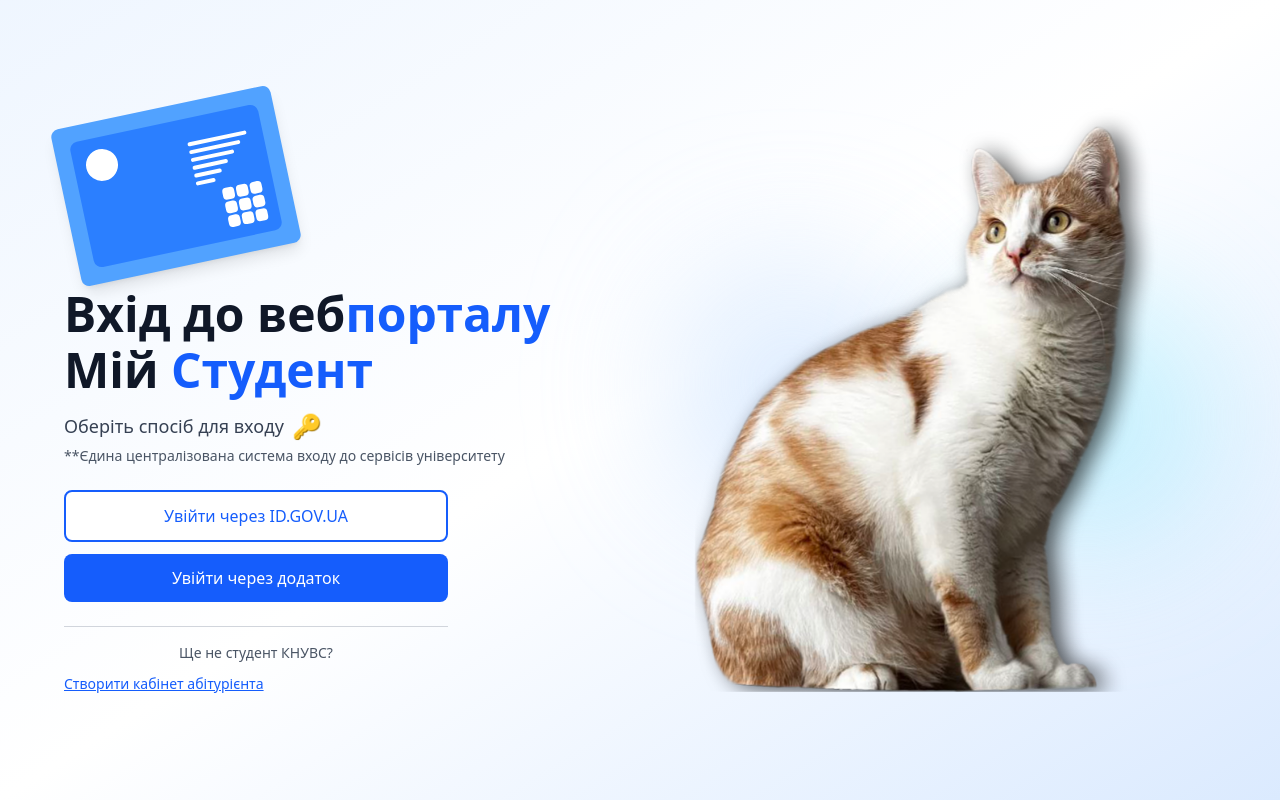
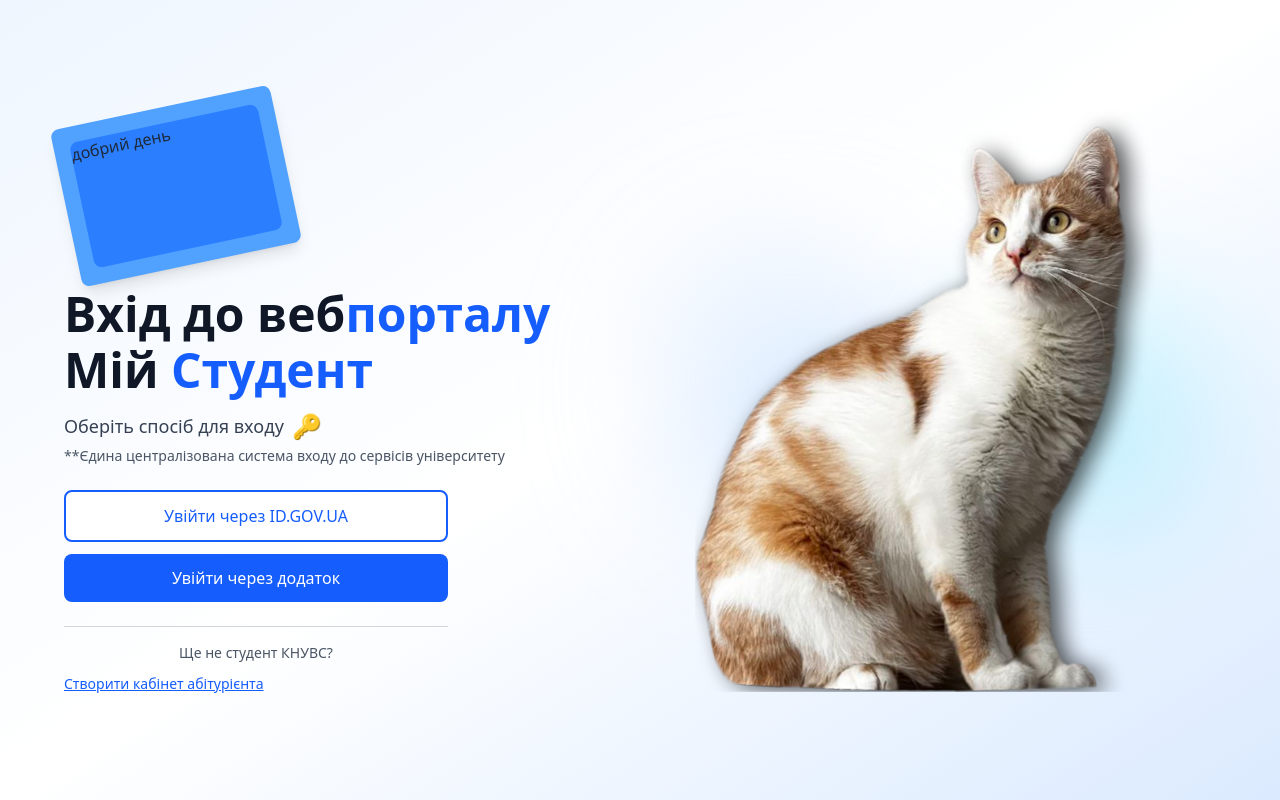
Before and after one commit to aliazmiievska/Cnuvs, a React (Vite) app: page /login in a window 1280 px wide. Shown: the top 800 px of the page. Built offline with nearby package versions, Linux system fonts and the light colour scheme.

Commit message:
добрий день

```diff
--- a/src/pages/Login.tsx
+++ b/src/pages/Login.tsx
@@ -14,17 +14,7 @@ const Login: React.FC = () => {
                     <div className="inline-block">
                         <div className="bg-blue-400 rounded-lg p-4 transform -rotate-12 shadow-lg">
                             <div className="w-48 h-32 bg-blue-500 rounded-lg relative overflow-hidden">
-                                <div className="absolute top-3 left-3 w-8 h-8 bg-white rounded-full"></div>
-                                <div className="absolute top-6 right-4 space-y-1">
-                                    {[...Array(6)].map((_, i) => (
-                                        <div key={i} className="h-1 bg-white rounded" style={{ width: `${60 - i * 8}px` }}></div>
-                                    ))}
-                                </div>
-                                <div className="absolute bottom-3 right-3 w-10 h-10 grid grid-cols-3 gap-0.5">
-                                    {[...Array(9)].map((_, i) => (
-                                        <div key={i} className="bg-white rounded-sm"></div>
-                                    ))}
-                                </div>
+                                добрий день
                             </div>
                         </div>
                     </div>
```
